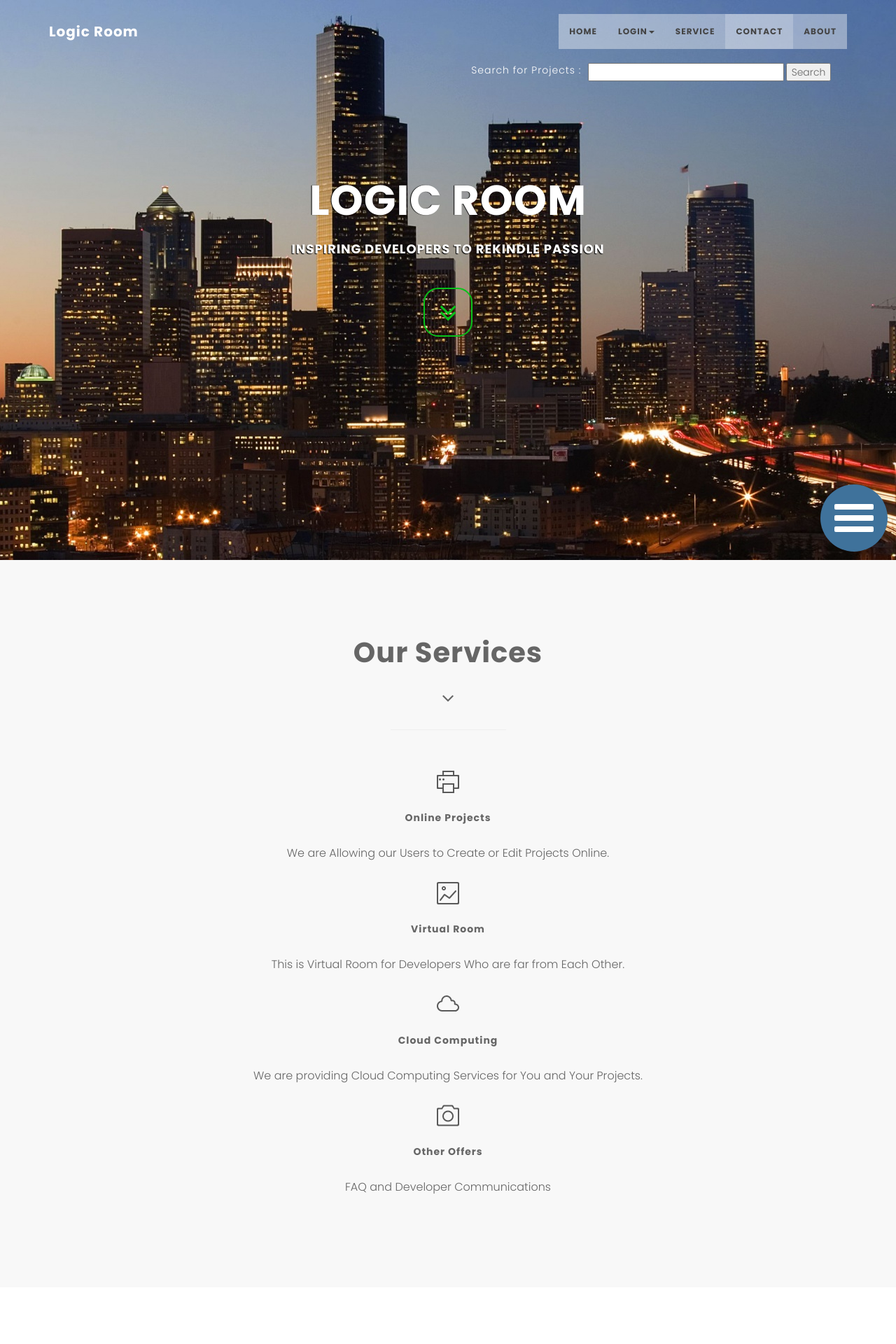
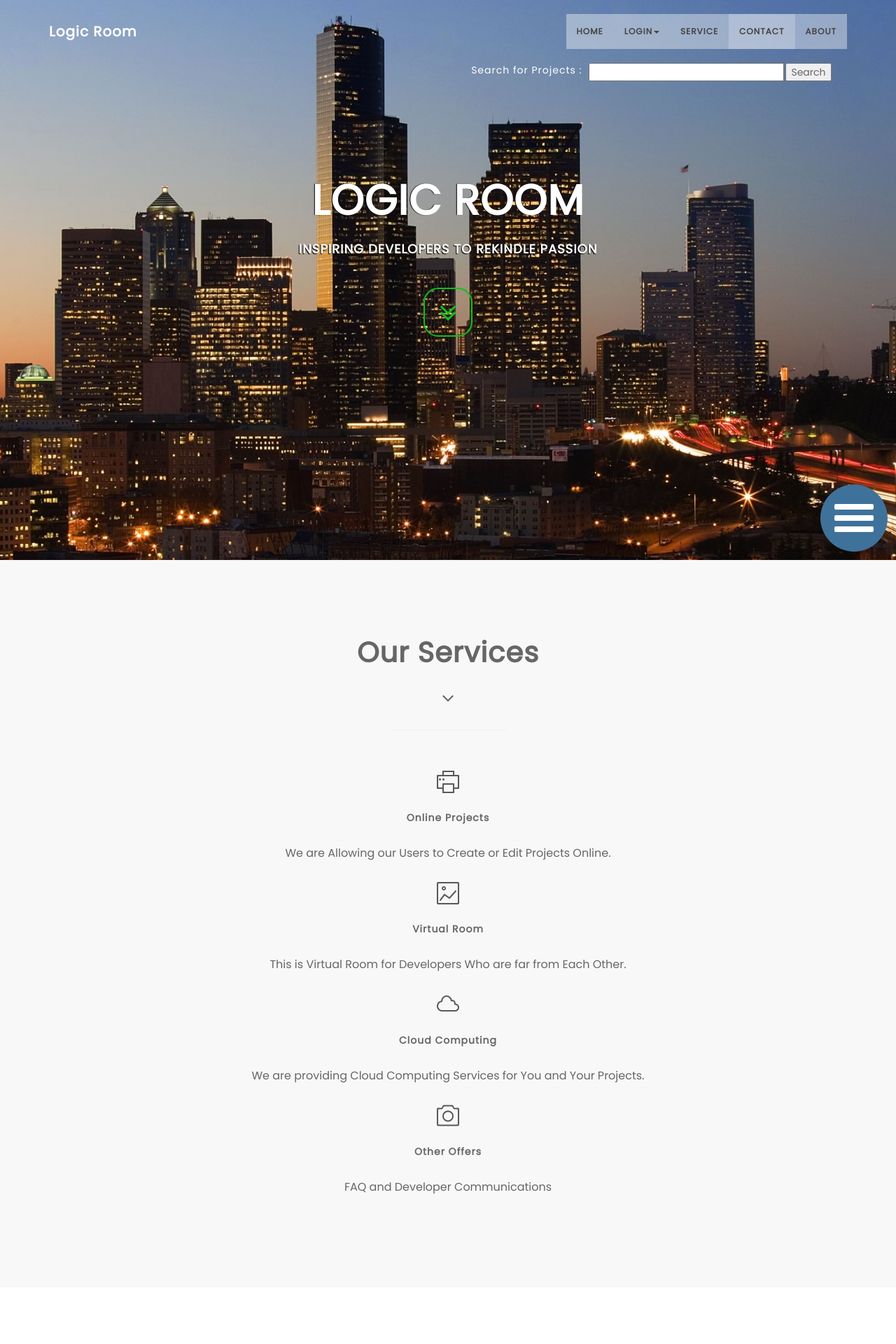
Before and after one commit to NiravMadariya-zz/LogicRoom1.0, a PHP site: page /index.php in a window 1280 px wide. Shown: the top 1920 px of the page at 70% size. Run offline with PHP 8.4, Linux system fonts and the light colour scheme; some libraries are stand-ins or nearby versions.

Commit message:
Update style.css

```diff
--- a/css/style.css
+++ b/css/style.css
@@ -1,5 +1,5 @@
 /* ==== Google font ==== */
-@import url('http://fonts.googleapis.com/css?family=Poppins:300,400,700');
+@import url('https://fonts.googleapis.com/css?family=Poppins');
 @import url('http://fonts.googleapis.com/css?family=Lato:100,300,400,700,900,100italic,300italic,400italic,700italic,900italic|Merriweather:400italic');
 
 .pretty .plS{
```
